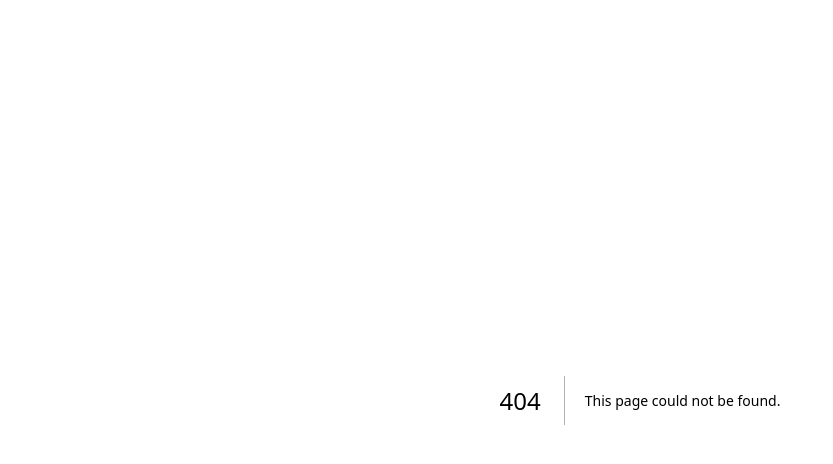
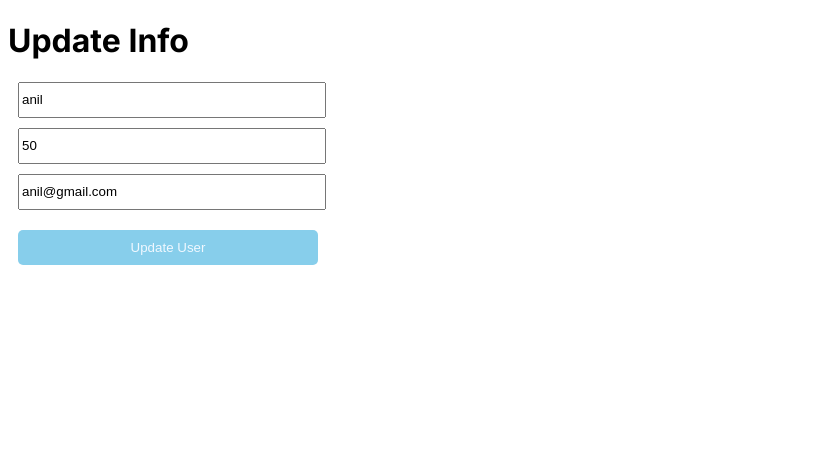
Before and after one commit to SohomSaha045/next-api, a Next.js app: page /users/anil/update in a window 1280 px wide. Before the commit this address had no page. Shown: the top 464 px of the page, without its empty margins (0-833 px from the left). Built offline with nearby package versions, Linux system fonts and the light colour scheme.

Commit message:
Integration of PUT_api Completed

```diff
--- a/src/app/style.css
+++ b/src/app/style.css
@@ -18,3 +18,8 @@
      margin-top: 100px;
      text-align: -webkit-center;
 }
+.user-item span{
+    display: inline-block;
+    width: 100px;
+
+}
--- /dev/null
+++ b/src/app/users/[name]/update/page.js
@@ -0,0 +1,62 @@
+"use client";
+
+import { useEffect, useState } from "react";
+
+export default function Page({ params }) {
+  var n = params.name;
+  const [name, setName] = useState(n);
+  const [age, setAge] = useState("");
+  const [email, setEmail] = useState("");
+  const getAndPut = async () => {
+    let data = await fetch(`http://localhost:3000/api/users/${n}`);
+    data = await data.json();
+    // data= await data.filter((e)=>e.name==name);
+    // console.log(data);
+    setAge(data[0].age);
+    setEmail(data[0].email);
+  };
+  useEffect(() => {
+    getAndPut();
+  }, []);
+  // console.log(params.name);
+  const updateUser = async () => {
+    let result = await fetch(`http://localhost:3000/api/users/${n}`, {
+      method: "PUT",
+      body: JSON.stringify({ name, age, email }),
+    });
+    result = await result.json();
+    if (result.status === "Success") {
+      alert("Updated Data Succesfully");
+    }
+    console.log(result);
+  };
+  return (
+    <div>
+      <h1> Update Info </h1>
+      <input
+        className="input-field"
+        type="text"
+        value={name}
+        placeholder="Enter Name"
+        onChange={(e) => setName(e.target.value)}
+      />
+      <input
+        type="text"
+        className="input-field"
+        value={age}
+        placeholder="Enter Age"
+        onChange={(e) => setAge(e.target.value)}
+      />
+      <input
+        type="email"
+        className="input-field"
+        value={email}
+        placeholder="Enter Email"
+        onChange={(e) => setEmail(e.target.value)}
+      />
+      <button className="btn" onClick={updateUser}>
+        Update User
+      </button>
+    </div>
+  );
+}
```
Also changed, not shown: src/app/users/page.js (+6 -2 lines).
